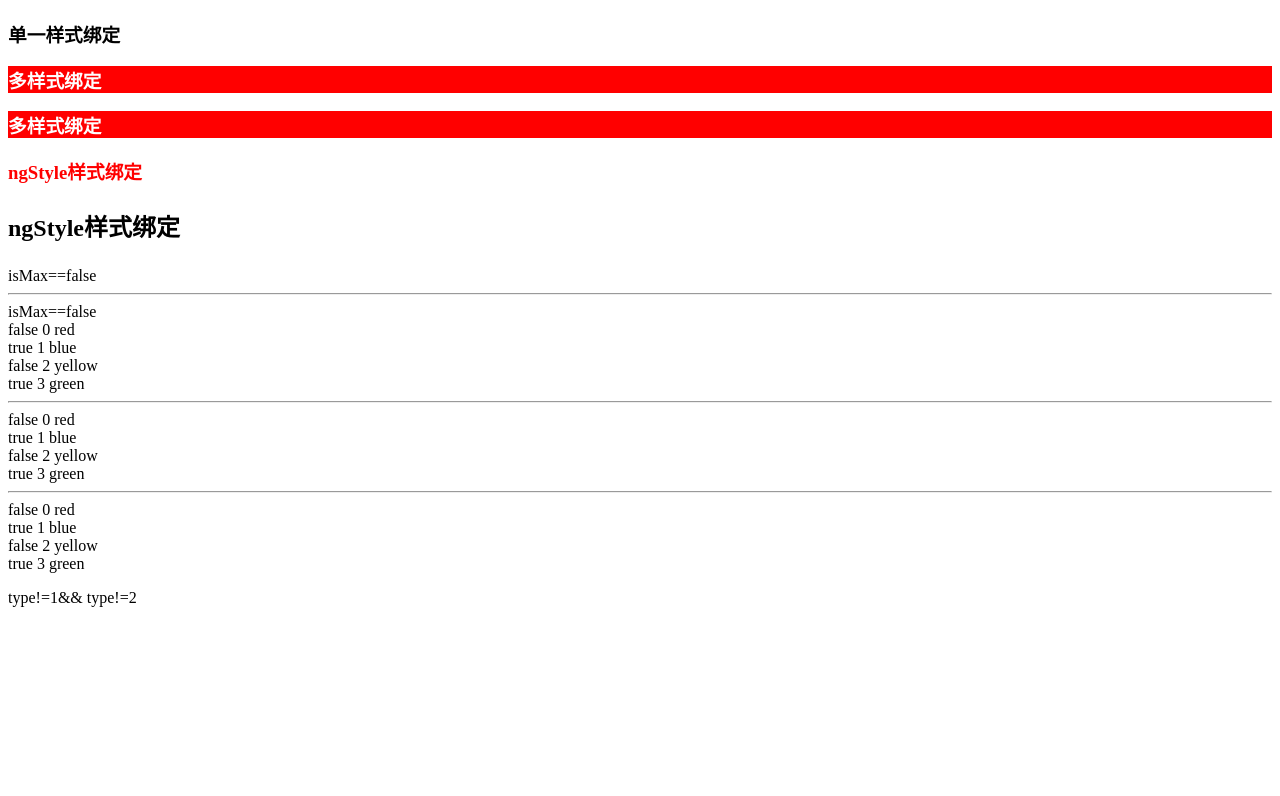
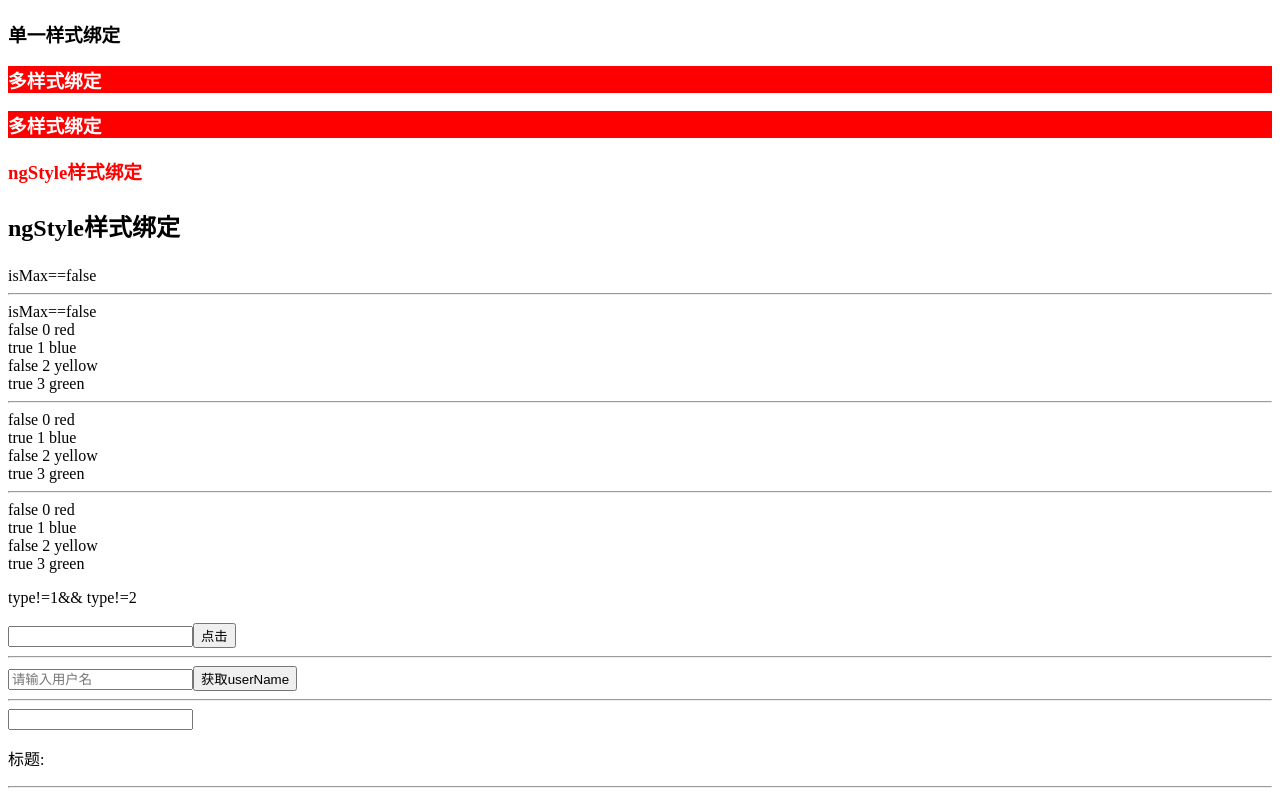
Before and after one commit to szlsay/STAngular, an Angular app: page / in a window 1280 px wide. Shown: the part 610-1406 px from the top of the page. Before the commit the page ends 1233 px from the top, so only its background shows below. Built offline with nearby package versions, Linux system fonts and the light colour scheme.

Commit message:
fix:事件绑定、模板引用变量、双向绑定

```diff
--- a/src/app/sthome/sthome.component.html
+++ b/src/app/sthome/sthome.component.html
@@ -74,3 +74,17 @@
     type!=1&& type!=2
   </p>
 </div>
+
+<!-- 事件绑定  (事件类型) = "执行函数" -->
+<input type="text" (input)="inpChange($event)">
+<button (click)="clickFun($event)">点击</button>
+<hr>
+<!-- 模板引用变量 -->
+<input #userName type="text" placeholder="请输入用户名">
+<button (click)="getUserName(userName.value)">获取userName</button>
+<span>{{userName.value}}</span>
+<hr>
+<!-- 双向绑定 ngModel只对表单元素有效 -->
+<input [(ngModel)]="titlemodel" type="text">
+<p>标题:{{titlemodel}}</p>
+<hr>
--- a/src/app/sthome/sthome.component.ts
+++ b/src/app/sthome/sthome.component.ts
@@ -27,13 +27,27 @@ export class STHomeComponent implements OnInit {
 
   colors:Array<string> = [ 'red', 'blue', 'yellow', 'green' ];
   type:Number = 4
-  handlerOutLogin(){
-    this.outLogin.emit('用户退出')
-  }
 
+  titlemodel:String = ''
   constructor() { }
 
   ngOnInit(): void {
   }
 
+  handlerOutLogin(){
+    this.outLogin.emit('用户退出')
+  }
+
+  clickFun(e:Event){
+    console.log(e)
+    alert("点击了按钮")
+  }
+
+  inpChange(e:any){
+    console.log(e.target.value)
+  }
+
+  getUserName(v:string){
+    console.log(v)
+  }
 }
```
Also changed, not shown: src/app/app.module.ts (+8 -1 lines).
